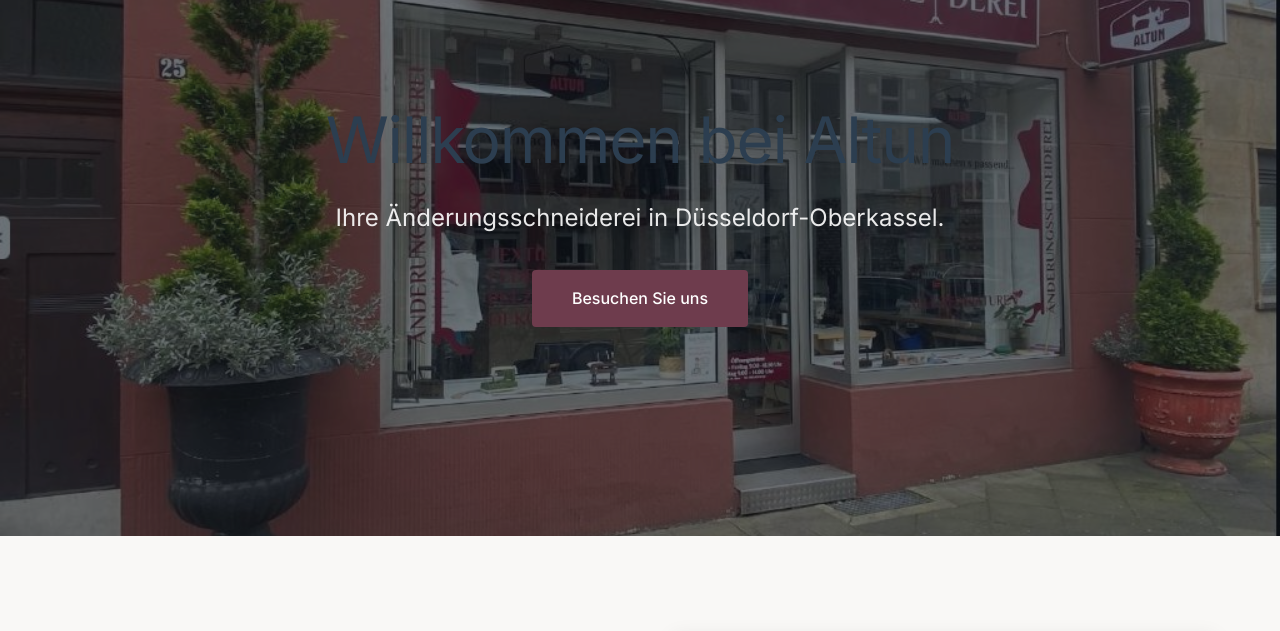
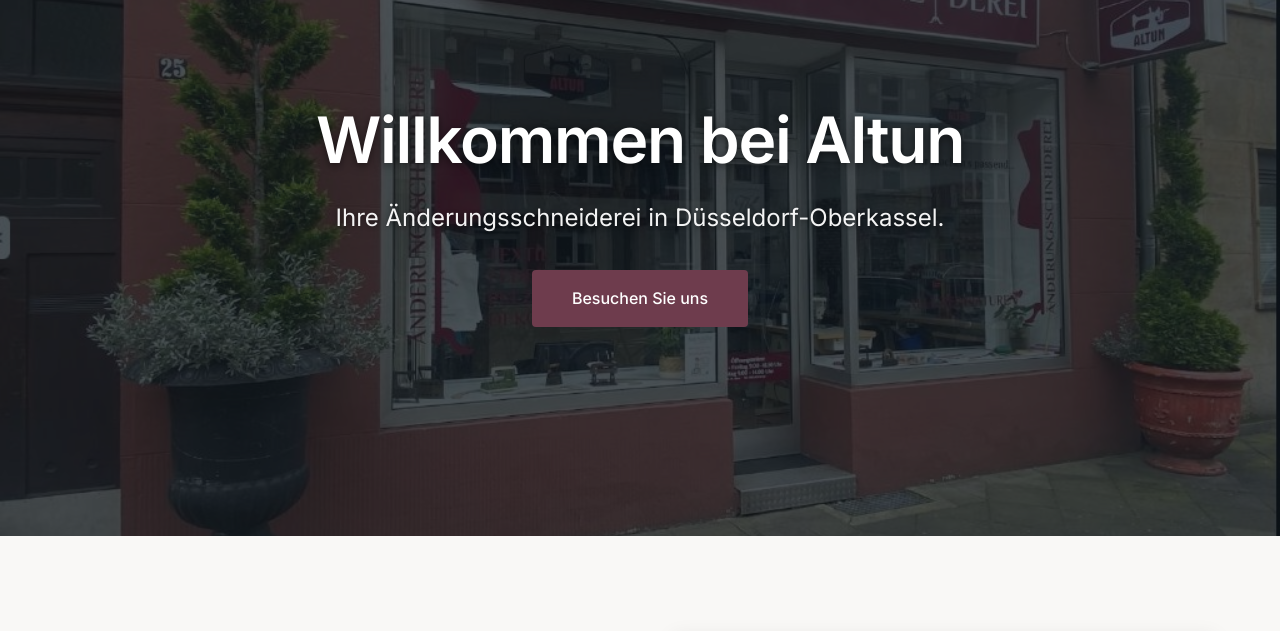
Before and after one commit to chinneburg/Altun-Schneiderei, an Astro site: page / in a window 1280 px wide. Shown: the part 104-735 px from the top of the page. Built offline with nearby package versions, Linux system fonts and the light colour scheme; Astro itself is replaced by a stand-in of ours.

Commit message:
Fix hero text readability

```diff
--- a/src/pages/index.astro
+++ b/src/pages/index.astro
@@ -103,7 +103,7 @@
     content: '';
     position: absolute;
     inset: 0;
-    background: rgba(15, 23, 30, 0.6); /* Dark overlay */
+    background: rgba(15, 23, 30, 0.75); /* Dark overlay */
   }
 
   .hero-image img {
@@ -119,16 +119,20 @@
 
   .hero-content h1 {
     font-size: clamp(2.5rem, 5vw, 4.5rem);
-    font-weight: 400;
+    font-weight: 600;
     letter-spacing: -0.02em;
     line-height: 1.1;
     margin-bottom: 1.5rem;
+    color: #ffffff;
+    text-shadow: 0 2px 10px rgba(0, 0, 0, 0.5);
   }
 
   .hero-content p {
     font-size: clamp(1.1rem, 2vw, 1.5rem);
-    opacity: 0.9;
+    opacity: 0.95;
     margin-bottom: 2rem;
+    color: #ffffff;
+    text-shadow: 0 1px 5px rgba(0, 0, 0, 0.5);
   }
 
   .btn {
```
Also changed, not shown: 1 other file.
